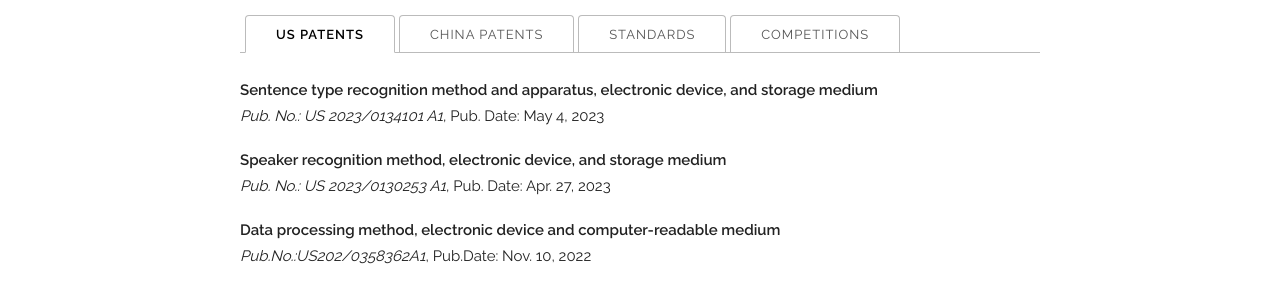
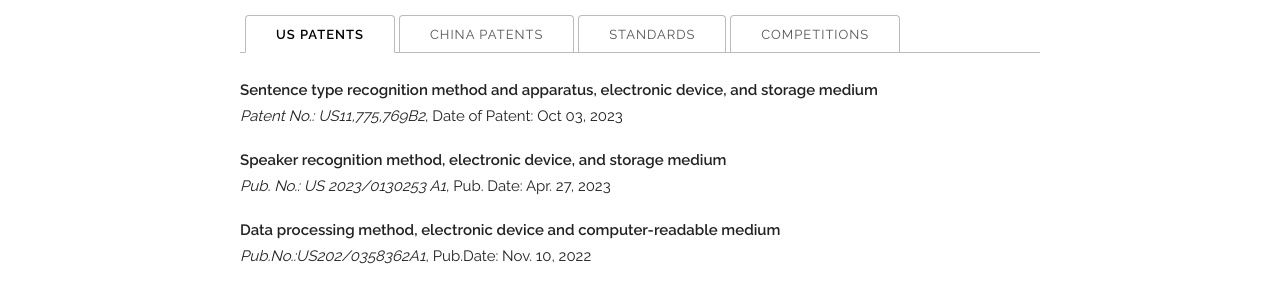
Before and after one commit to zitaoliu/zitaoliu.github.io, a Jekyll site: the page built from index.html, in a window 1280 px wide and 900 px high, scrolled down 4804 px. Shown: the part 153-444 px from the top of the window. Built offline with Jekyll 4.4.1, drawn with Linux system fonts in a browser that asks for light colours; some web fonts are replaced.

Commit message:
patent update

```diff
--- a/_data/achievements.yaml
+++ b/_data/achievements.yaml
@@ -49,8 +49,8 @@ achievements:
     standard: y
 
   - title: "Sentence type recognition method and apparatus, electronic device, and storage medium"
-    patent_no: "Pub. No.: US 2023/0134101 A1"
-    date: "Pub. Date: May 4, 2023"
+    patent_no: "Patent No.: US11,775,769B2"
+    date: "Date of Patent: Oct 03, 2023"
     us_patent: y
 
 
```
